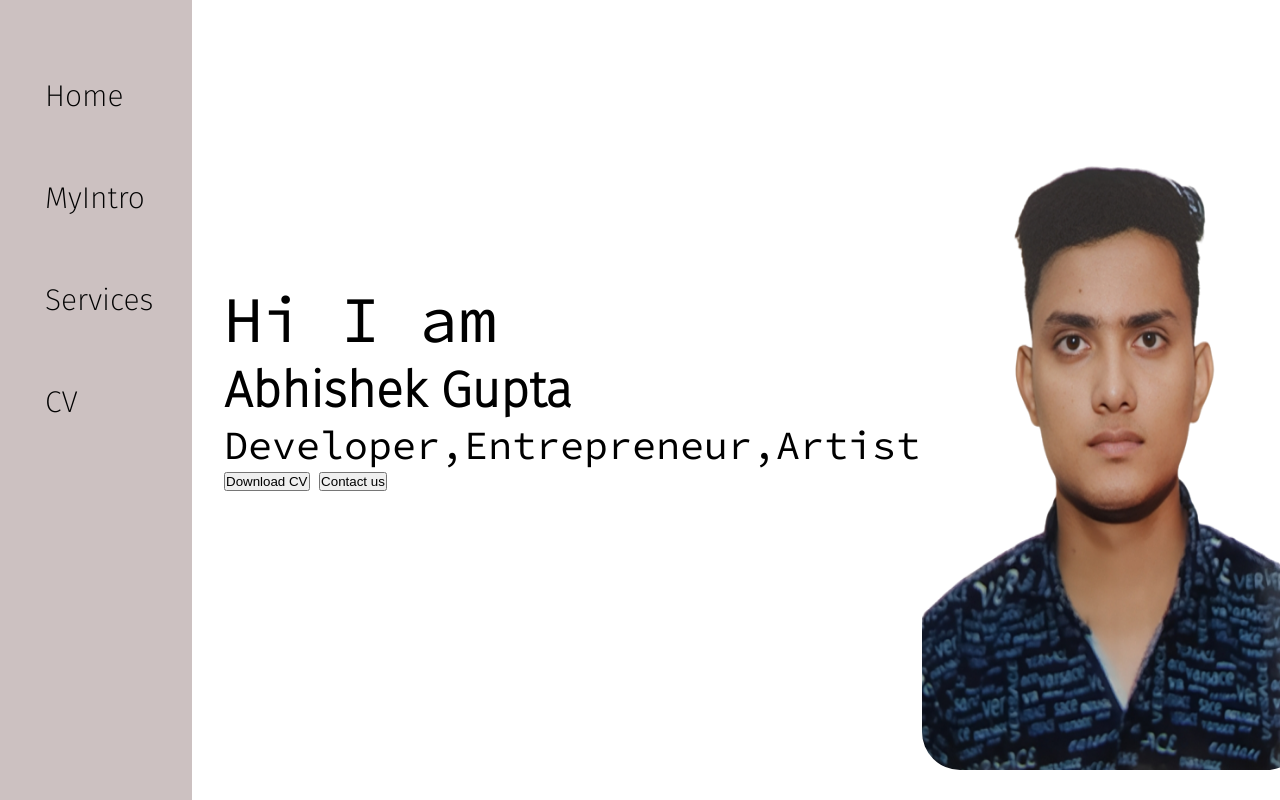
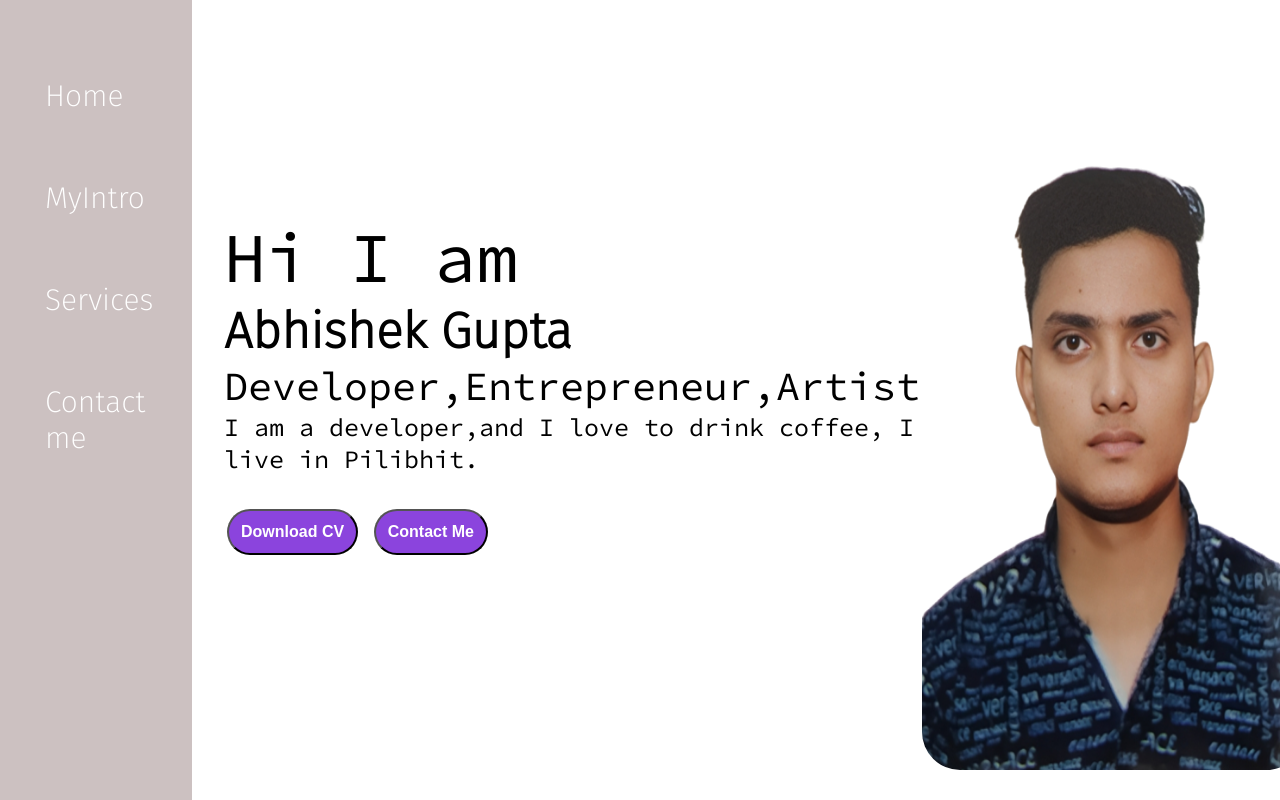
Before and after one commit to Abhishekgupta47/Portfolio, a plain HTML site: page index.html in a window 1280 px wide. Shown: the top 800 px of the page. Drawn offline with Linux system fonts and the light colour scheme.

Commit message:
working on design

```diff
--- a/index.html
+++ b/index.html
@@ -18,10 +18,10 @@
 
         <nav>
           <ul>
-            <li>Home</li>
-            <li>MyIntro</li>
-            <li>Services</li>
-            <li>CV</li>
+            <li><a href="/contact">Home</a></li>
+            <li><a href="/intro.html">MyIntro</a></li>
+            <li><a href="/services.html">Services</a></li>
+            <li><a href="/contact.html">Contact me</a></li>
           </ul>
         </nav>
       </div>
@@ -31,9 +31,10 @@
             <div class="hello">Hi I am</div>
             <div class="name">Abhishek Gupta</div>
             <div class="about">Developer,Entrepreneur,Artist</div>
+            <div class="moreabout">I am a developer,and I love to drink coffee, I live in Pilibhit.</div>
             <div class="buttons">
               <button>Download CV</button>
-              <button>Contact us</button>
+              <button>Contact Me</button>
             </div>
           </div>
           <div class="devpic"><img src="./dev.png" alt="Abhishek gupta"></div>
--- a/style.css
+++ b/style.css
@@ -1,5 +1,4 @@
-/* @import url('https://fonts-googleapis.com/css2?family=Fira+Sans&display=swap');
-@import url('https://fonts-googleapis.com/css2?family=Source+Code+Pro:wght@300&display=swap'); */
+
 
   @import url('https://fonts.googleapis.com/css2?family=Fira+Sans:wght@200&family=Source+Code+Pro&display=swap');
 
@@ -24,6 +23,10 @@
     padding: 33px 0;
 
 }
+.sidebar nav li a{
+    text-decoration: none;
+    color: white;
+}
 .main{
     /* background-color: rgb(173, 203, 173); */
     width: 90vw;
@@ -47,7 +50,7 @@
        font-family: 'Source Code Pro', monospace;
     }
 .hello{
-    font-size: 65px;
+    font-size: 70px;
 
 }
 .name{
@@ -58,8 +61,29 @@
 .about{
     font-size: 40px;
 }
+.moreabout{
+    font-size: 25px;
 
-.buttons button{}
+}
+.buttons{
+    margin-top: 34px;
+}
+
+.buttons button{
+    font-size: 16px;
+    border-radius: 25px;
+    padding: 12px;
+    color: white;
+    background-color: rgb(139, 68, 221);
+    font-weight: bold;
+    margin: 0 3px;
+    cursor: pointer;
+}
+.buttons button:hover{
+    background-color:white ;
+    color:rgb(139, 68, 221) ;
+}
+
 .devpic img{
     width: 383px;
     /* this is added by me */
```
